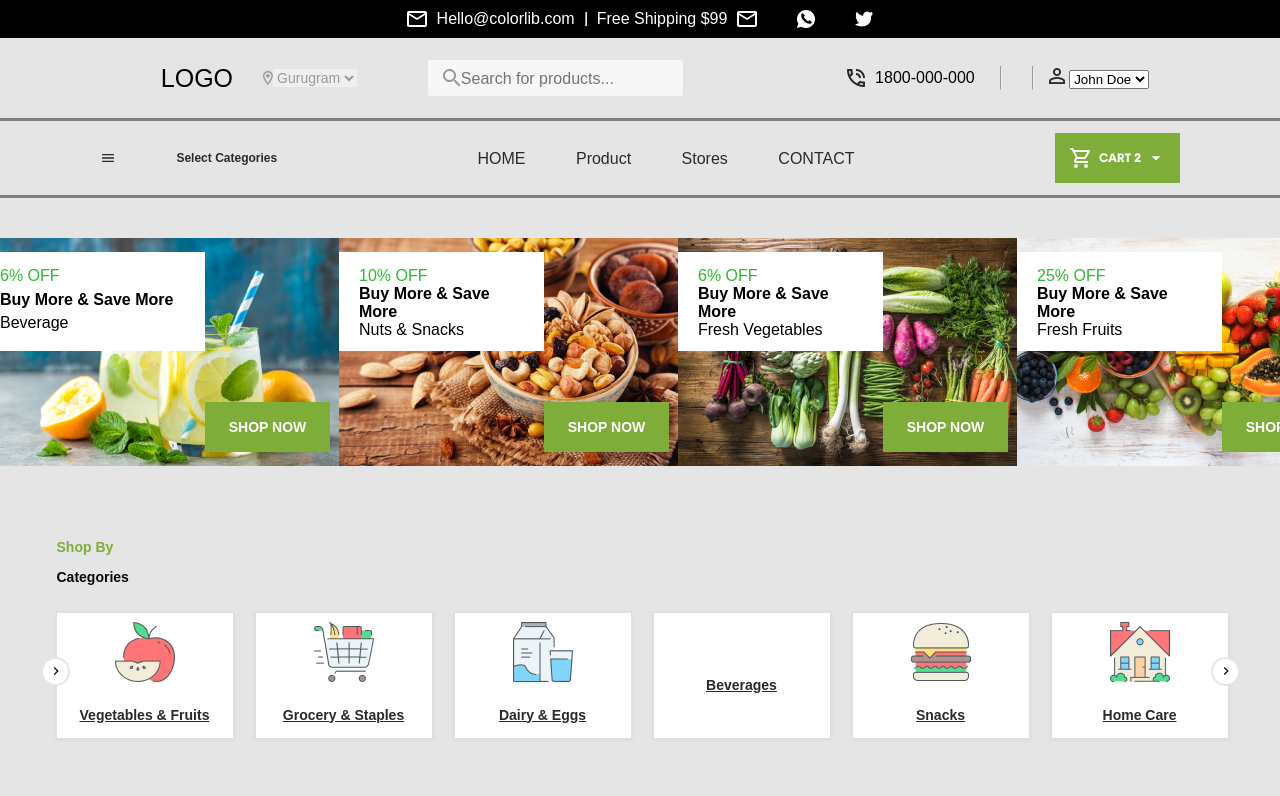
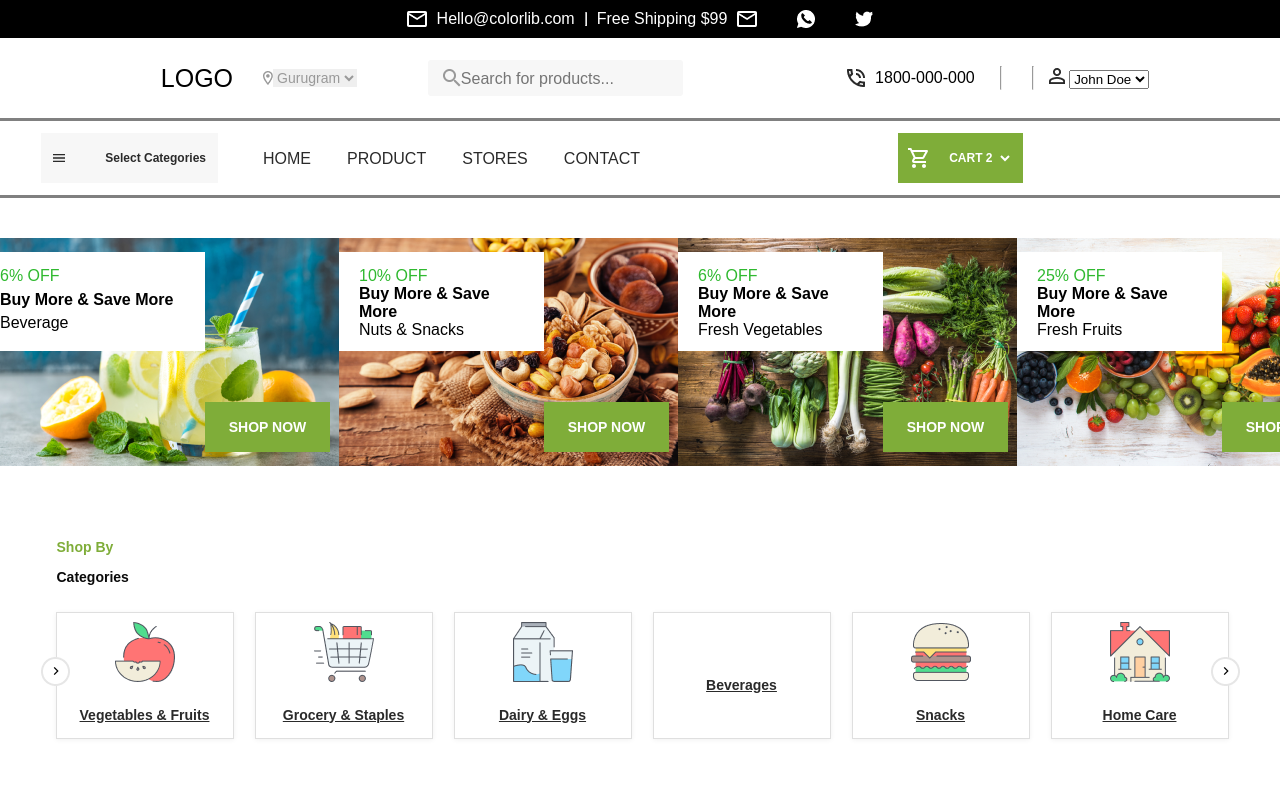
Before and after one commit to Abduqodir077/Shopping-sayt, a plain HTML site: page index.html in a window 1280 px wide. Shown: the top 796 px of the page. Drawn offline with Linux system fonts and the light colour scheme.

Commit message:
full bez js

```diff
--- a/index.html
+++ b/index.html
@@ -73,40 +73,37 @@
 <!-- nav 2 - Muhammadamin -->
 
 <div class="nav2">
+    <div class="nav2_left">
         <div class="nav2_logo">
-        <svg width="16" height="16" viewBox="0 0 16 16" fill="none" xmlns="http://www.w3.org/2000/svg">
-            <path d="M2 12H14V10.6667H2V12ZM2 8.66667H14V7.33333H2V8.66667ZM2 4V5.33333H14V4H2Z" fill="#2A2A2A"/>
+            <button style="border: none;"><svg width="12" height="8" viewBox="0 0 12 8" fill="none" xmlns="http://www.w3.org/2000/svg">
+                <path d="M0 8H12V6.66667H0V8ZM0 4.66667H12V3.33333H0V4.66667ZM0 0V1.33333H12V0H0Z" fill="#2A2A2A"/>
                 </svg>
+                </button>
                <p>
                 Select Categories
                </p>
         </div>
+        <div class="nav2_a">
+            <a href="#">HOME</a>
+            <a href="#">Product</a>
+            <a href="#">Stores</a>
+            <a href="#">CONTACT</a>
+        </div>
+    </div>
+    <div class="nav2_right">
+        <div class="nav2_box">
+           <a href="#"> <svg width="21" height="20" viewBox="0 0 21 20" fill="none" xmlns="http://www.w3.org/2000/svg">
+            <path d="M14.55 11C15.3 11 15.96 10.59 16.3 9.97L19.88 3.48C20.25 2.82 19.77 2 19.01 2H4.21L3.27 0H0V2H2L5.6 9.59L4.25 12.03C3.52 13.37 4.48 15 6 15H18V13H6L7.1 11H14.55ZM5.16 4H17.31L14.55 9H7.53L5.16 4ZM6 16C4.9 16 4.01 16.9 4.01 18C4.01 19.1 4.9 20 6 20C7.1 20 8 19.1 8 18C8 16.9 7.1 16 6 16ZM16 16C14.9 16 14.01 16.9 14.01 18C14.01 19.1 14.9 20 16 20C17.1 20 18 19.1 18 18C18 16.9 17.1 16 16 16Z" fill="white"/>
+            </svg></a>
 
-    <div class="nav2_paragraf">
-       <p>
-        HOME
-       </p>
-       <p>
-        Product
-       </p>
-       <p>
-        Stores
-       </p>
-       <p>
-        CONTACT
-       </p>
-
+                <form action="">
+                    <option value="">CART 2</option>
+                    <select name="" id=""> </select>
+                </form>
+        </div>
     </div>
 
-    <div class="nav2_card">
-        <svg width="125" height="50" viewBox="0 0 125 50" fill="none" xmlns="http://www.w3.org/2000/svg">
-            <rect width="125" height="50" fill="#7FAD39"/>
-            <path d="M48.812 29.168C50.78 29.168 52.34 28.088 52.928 26.396L51.068 25.736C50.744 26.732 49.892 27.356 48.812 27.356C47.396 27.356 46.376 26.312 46.376 24.728C46.376 23.144 47.396 22.088 48.812 22.088C49.892 22.088 50.744 22.712 51.068 23.708L52.928 23.048C52.34 21.356 50.78 20.276 48.812 20.276C46.232 20.276 44.396 22.088 44.396 24.728C44.396 27.368 46.232 29.168 48.812 29.168ZM61.8909 29L58.7229 20.444H56.2749L53.1069 29H55.2069L55.7949 27.32H59.1909L59.7789 29H61.8909ZM57.4989 22.496L58.6149 25.676H56.3829L57.4989 22.496ZM69.6091 29L67.3291 25.7C67.4371 25.664 67.5451 25.616 67.6651 25.556C68.5411 25.1 68.9491 24.152 68.9491 23.132C68.9491 22.208 68.6491 21.548 68.1571 21.14C67.6051 20.672 66.8371 20.444 65.5891 20.444H62.7211V29H64.7011V25.76H65.0731L67.1851 29H69.6091ZM65.3131 22.1C65.7211 22.1 66.2491 22.112 66.5851 22.34C66.8251 22.52 66.9691 22.808 66.9691 23.252C66.9691 23.684 66.8371 23.972 66.5971 24.14C66.2851 24.392 65.6851 24.392 65.3131 24.392H64.7011V22.1H65.3131ZM69.7841 20.444V22.184H71.7761V29H73.7561V22.184H75.7481V20.444H69.7841ZM84.4288 25.124C85.1848 24.356 85.5328 23.708 85.5328 22.772C85.5328 21.212 84.2968 20.276 82.5688 20.276C80.7208 20.276 79.5688 21.332 79.5688 23.096V23.468L81.4648 23.66V23.264C81.4648 22.388 81.8728 21.968 82.6528 21.968C83.2888 21.968 83.6608 22.268 83.6608 22.844C83.6608 23.288 83.4328 23.636 83.0008 24.08L79.5928 27.536V29H85.6768V27.32H82.3048L84.4288 25.124Z" fill="white"/>
-            <path d="M29.55 26C30.3 26 30.96 25.59 31.3 24.97L34.88 18.48C35.25 17.82 34.77 17 34.01 17H19.21L18.27 15H15V17H17L20.6 24.59L19.25 27.03C18.52 28.37 19.48 30 21 30H33V28H21L22.1 26H29.55ZM20.16 19H32.31L29.55 24H22.53L20.16 19ZM21 31C19.9 31 19.01 31.9 19.01 33C19.01 34.1 19.9 35 21 35C22.1 35 23 34.1 23 33C23 31.9 22.1 31 21 31ZM31 31C29.9 31 29.01 31.9 29.01 33C29.01 34.1 29.9 35 31 35C32.1 35 33 34.1 33 33C33 31.9 32.1 31 31 31Z" fill="white"/>
-            <path d="M96.833 23.3333L101 27.4999L105.166 23.3333H96.833Z" fill="white"/>
-            </svg>
 
-    </div>
 </div>
 
 <!-- nav 2 - Muhammadamin -->
--- a/style.css
+++ b/style.css
@@ -192,8 +192,8 @@ nav{
     height: 80px;
     display: flex;
     align-items: center;
-    justify-content: space-around;
-    vertical-align: middle;
+    justify-content: space-between;
+    /* vertical-align: middle; */
     border-top-style: solid;
     border-top-color: gray;
     border-bottom-color: gray;
@@ -202,13 +202,24 @@ nav{
     border-left-style: none;
 
 }
+
+.nav2_left{
+    width: 50%;
+    height: 80px;
+    display: flex;
+    align-items:center;
+    justify-content: end;
+}
+
 .nav2_logo{
     width: 177px;
-    height: 80px;
+    height: 50px;
+    background-color: #F7F7F7;
     display: flex;
     align-items: center;
     justify-content: space-between;
-
+    padding: 0 12px;
+    margin-right: 45px;
 }
 
 .nav2_logo p{
@@ -219,46 +230,68 @@ display: flex;
 align-items: center;
 
 color: #2A2A2A;
-
-
 }
 
-.nav2_paragraf{
+.nav2_a{
+    width: 377px;
+    height: 14px;
     display: flex;
     align-items: center;
     justify-content: space-between;
-    width: 377px;
-height: 14px;
-
 }
 
-.nav2_paragraf p{
+.nav2_a a{
     font-weight: 500;
 font-size: 16px;
 line-height: 19px;
 display: flex;
 align-items: center;
-
+text-transform: uppercase;
+text-decoration: none;
 color: #2A2A2A;
-transition: all 777ms;
-
-
-
 }
 
-.nav2_paragraf p:hover{
+.nav2_a a:hover{
+    color: #7FAD39;
+}
+
+.nav2_right{
+    width: 50%;
+    display: flex;
+    align-items: center;
+    justify-content: center;
+}
+
+.nav2_box{
+    width: 125px;
+    height: 50px;
+    background-color: #7FAD39;
+    display: flex;
+    align-items: center;
+    justify-content: space-between;
+    padding: 0 10px;
+}
+
+.nav2_box form{
+    display: flex;
+}
+
+.nav2_box select{
+    background-color: #7FAD39;
+    border: none;
+    color: white;
+}
+
+.nav2_box option{
     font-weight: 800;
-font-size: 16px;
-line-height: 19px;
+font-size: 12px;
+line-height: 15px;
 display: flex;
 align-items: center;
 
-color: #7FAD39;
-
+color: #FFFFFF;
 
 }
-
-
 /* ============ nav 2 ================================= */
 
 /* ============ section 1 =============================== */
@@ -407,7 +440,7 @@ button{cursor: pointer;}
     align-items: center;
     justify-content: center;
     flex-direction: column;
-    background: #E5E5E5;
+    background: white;
 
 }
 
```
Lines whose indentation alone changed are shown as unchanged.
